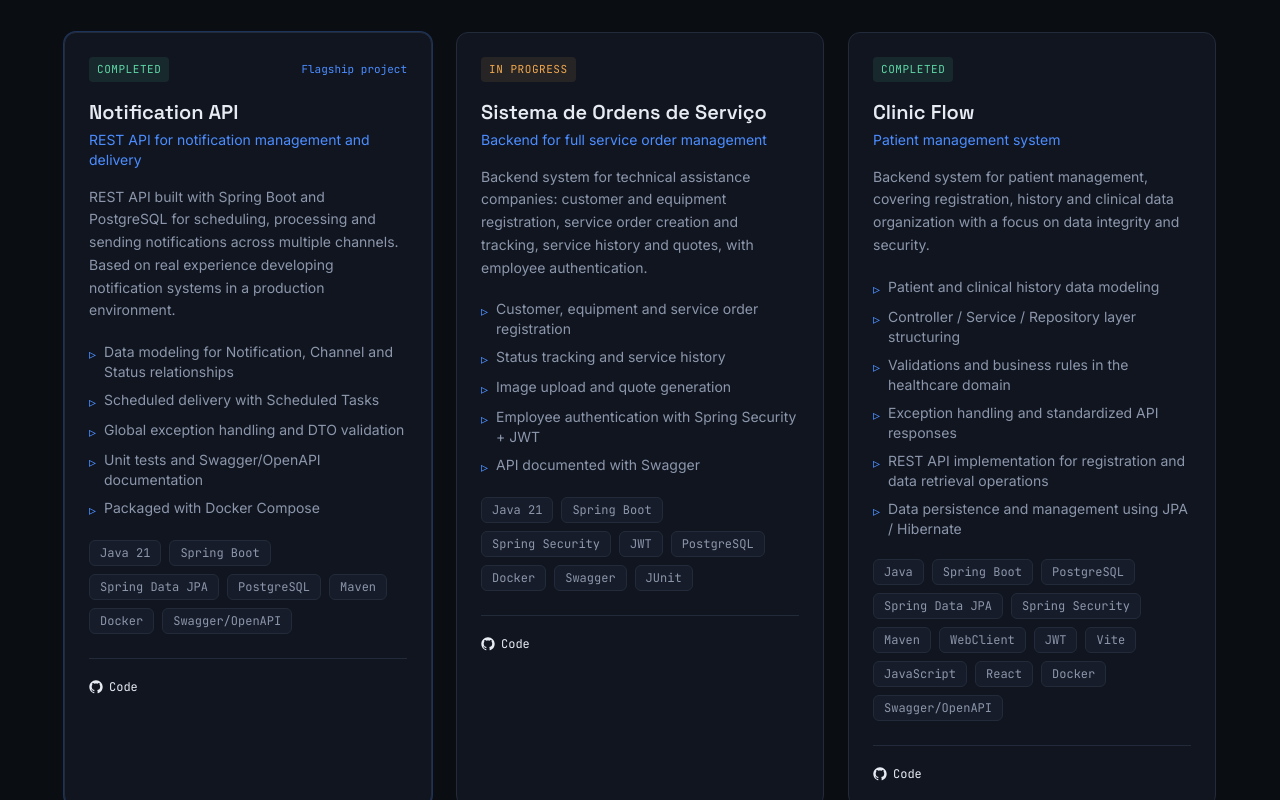
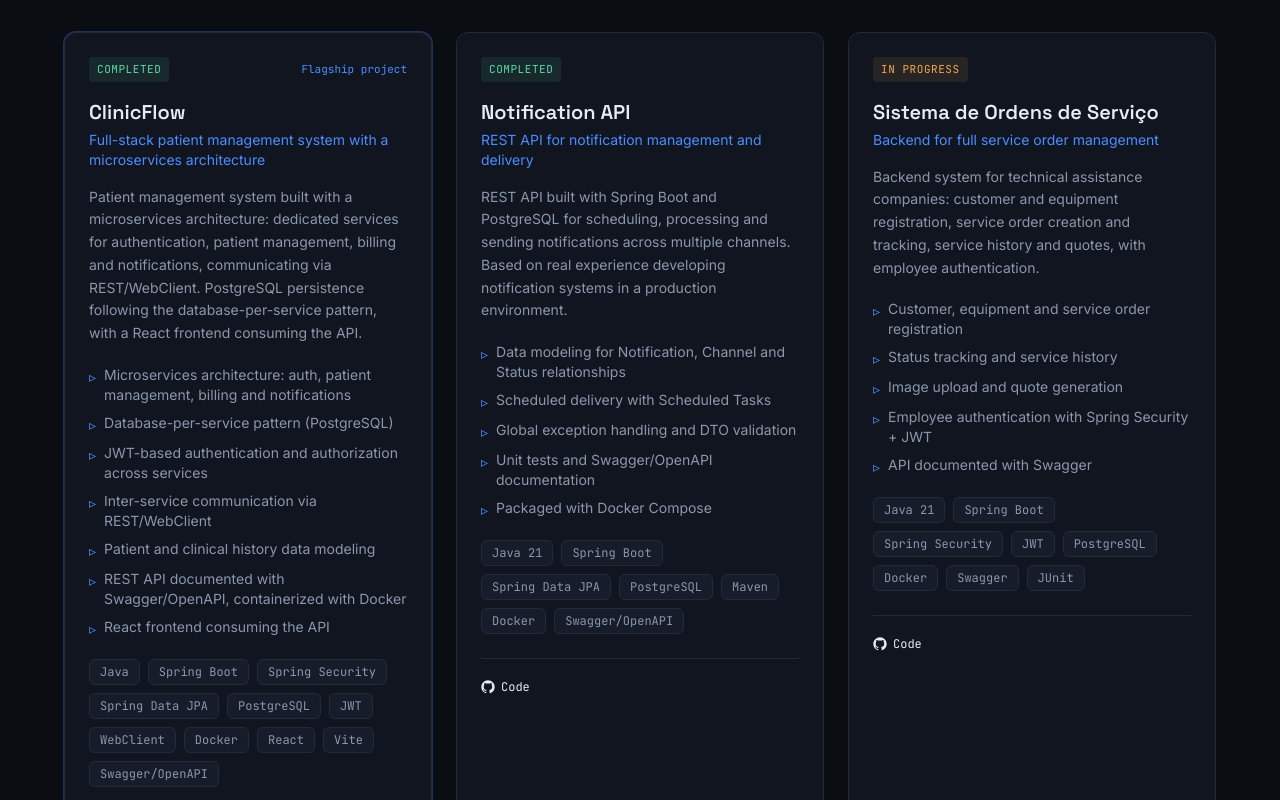
Before and after one commit to FernandoTorresD97/fernando-torres-portfolio, a Vue app: page / in a window 1280 px wide. Shown: the part 2480-3280 px from the top of the page. Built offline with nearby package versions, Linux system fonts and the light colour scheme.

Commit message:
Update portfolio projects and skills

```diff
--- a/src/data/projects.ts
+++ b/src/data/projects.ts
@@ -14,6 +14,54 @@ export interface Project {
 }
 
 export const projects: Project[] = [
+  {
+    id: 'clinicflow',
+    status: 'done',
+    title: 'ClinicFlow',
+    tagline: {
+      pt: 'Sistema full-stack de gestão de pacientes, com arquitetura de microsserviços',
+      en: 'Full-stack patient management system with a microservices architecture',
+    },
+    description: {
+      pt: 'Sistema de gestão de pacientes construído com arquitetura de microsserviços: serviços dedicados de autenticação, gestão de pacientes, faturamento e notificações, comunicando-se entre si via REST/WebClient. Persistência com PostgreSQL no padrão database-per-service e frontend em React consumindo a API.',
+      en: 'Patient management system built with a microservices architecture: dedicated services for authentication, patient management, billing and notifications, communicating via REST/WebClient. PostgreSQL persistence following the database-per-service pattern, with a React frontend consuming the API.',
+    },
+    stack: [
+      'Java',
+      'Spring Boot',
+      'Spring Security',
+      'Spring Data JPA',
+      'PostgreSQL',
+      'JWT',
+      'WebClient',
+      'Docker',
+      'React',
+      'Vite',
+      'Swagger/OpenAPI',
+    ],
+    highlights: {
+      pt: [
+        'Arquitetura de microsserviços: auth, pacientes, faturamento e notificações',
+        'Banco de dados no padrão database-per-service (PostgreSQL)',
+        'Autenticação e autorização com JWT entre serviços',
+        'Comunicação entre serviços via REST/WebClient',
+        'Modelagem de dados de pacientes e histórico clínico',
+        'API REST documentada com Swagger/OpenAPI, containerizada com Docker',
+        'Frontend em React consumindo a API',
+      ],
+      en: [
+        'Microservices architecture: auth, patient management, billing and notifications',
+        'Database-per-service pattern (PostgreSQL)',
+        'JWT-based authentication and authorization across services',
+        'Inter-service communication via REST/WebClient',
+        'Patient and clinical history data modeling',
+        'REST API documented with Swagger/OpenAPI, containerized with Docker',
+        'React frontend consuming the API',
+      ],
+    },
+    github: 'https://github.com/FernandoTorresD97',
+    featured: true,
+  },
   {
     id: 'notification-api',
     status: 'done',
@@ -43,8 +91,7 @@ export const projects: Project[] = [
         'Packaged with Docker Compose',
       ],
     },
-    github: 'https://github.com/FernandoTorresD97/notification-api',
-    featured: true,
+    github: 'https://github.com/FernandoTorresD97',
   },
   {
     id: 'sistema-ordens-servico',
@@ -77,39 +124,6 @@ export const projects: Project[] = [
     },
     github: 'https://github.com/FernandoTorresD97',
   },
-  {
-    id: 'clinic-flow',
-    status: 'done',
-    title: 'Clinic Flow',
-    tagline: {
-      pt: 'Sistema de gestão de pacientes',
-      en: 'Patient management system',
-    },
-    description: {
-      pt: 'Sistema backend voltado para a gestão de pacientes, cobrindo cadastro, histórico e organização de dados clínicos com foco em integridade e segurança da informação.',
-      en: 'Backend system for patient management, covering registration, history and clinical data organization with a focus on data integrity and security.',
-    },
-    stack: ['Java', 'Spring Boot', 'PostgreSQL', 'Spring Data JPA', 'Spring Security', 'Maven', 'WebClient', 'JWT', 'Vite', 'JavaScript', "React", 'Docker', 'Swagger/OpenAPI' ],
-    highlights: {
-      pt: [
-        'Modelagem de dados de pacientes e histórico clínico',
-        'Estruturação de camadas Controller / Service / Repository',
-        'Validações e regras de negócio no domínio de saúde',
-        'Tratamento de exceções e respostas padronizadas da API',
-        'Implementação de API REST para operações de cadastro e consulta',
-        'Persistência e gerenciamento de dados com JPA / Hibernate',
-      ],
-      en: [
-        'Patient and clinical history data modeling',
-        'Controller / Service / Repository layer structuring',
-        'Validations and business rules in the healthcare domain',
-        'Exception handling and standardized API responses',
-        'REST API implementation for registration and data retrieval operations',
-        'Data persistence and management using JPA / Hibernate',
-      ],
-    },
-    github: 'https://github.com/FernandoTorresD97/clinicflow',
-  },
 ]
 
 export function statusLabel(status: Project['status'], locale: Locale): string {
--- a/src/data/skills.ts
+++ b/src/data/skills.ts
@@ -13,7 +13,7 @@ export const skillGroups: SkillGroup[] = [
   {
     category: 'Frontend',
     icon: '🖥️',
-    items: ['Vue.js', 'Vue 3', 'TypeScript', 'Tailwind CSS'],
+    items: ['Vue.js', 'Vue 3', 'React', 'TypeScript', 'Tailwind CSS'],
   },
   {
     category: 'Dados',
```
